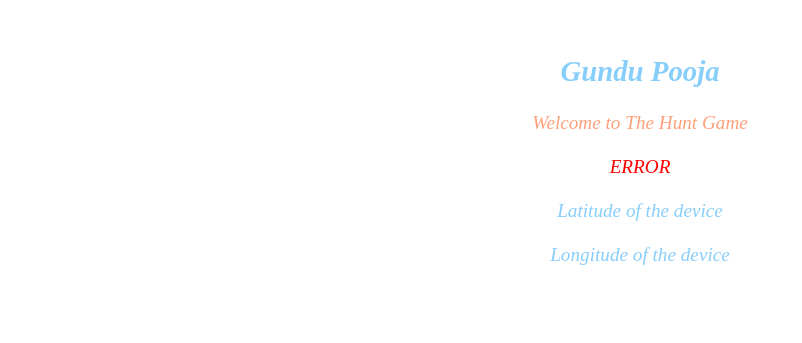
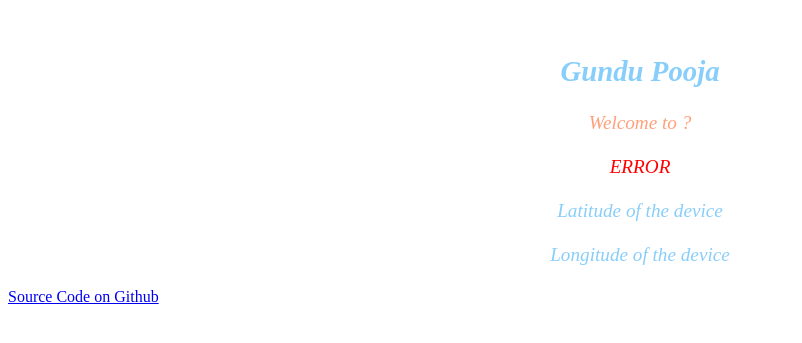
Before and after one commit to GUNDUPOOJA/gp-client-hunt, a website with bundled scripts: page index.html in a window 1280 px wide. Shown: the part 137-480 px from the top of the page, without its empty margins (0-802 px from the left). Built offline with nearby package versions, Linux system fonts and the light colour scheme.

Commit message:
updated index.html file

```diff
--- a/index.html
+++ b/index.html
@@ -1,13 +1,15 @@
 <!DOCTYPE html>
 <head>
     <link rel="stylesheet" href="./styles/main.css">
+    <script type="module" src="./scripts/main.js"></script>
+
 </head>
 <body>
     <main>
         <article>
             <h1>Gundu Pooja</h1>
 
-            <div id="location">Welcome to The Hunt Game <span id="locationAnswer"></span></div>
+            <div id="location">Welcome to  <span id="locationAnswer">?</span></div>
 <br>
             <div id="error-message">ERROR </div>
             <br>
@@ -18,7 +20,10 @@
         </article>
     </main>
 
-    <script type="module" src="./scripts/main.js"></script>
 </body>
+<footer>
+    <a href="https://github.com/GUNDUPOOJA/gp-client-hunt">Source Code on Github</a>
+
+  </footer>
 
 </html>
```
